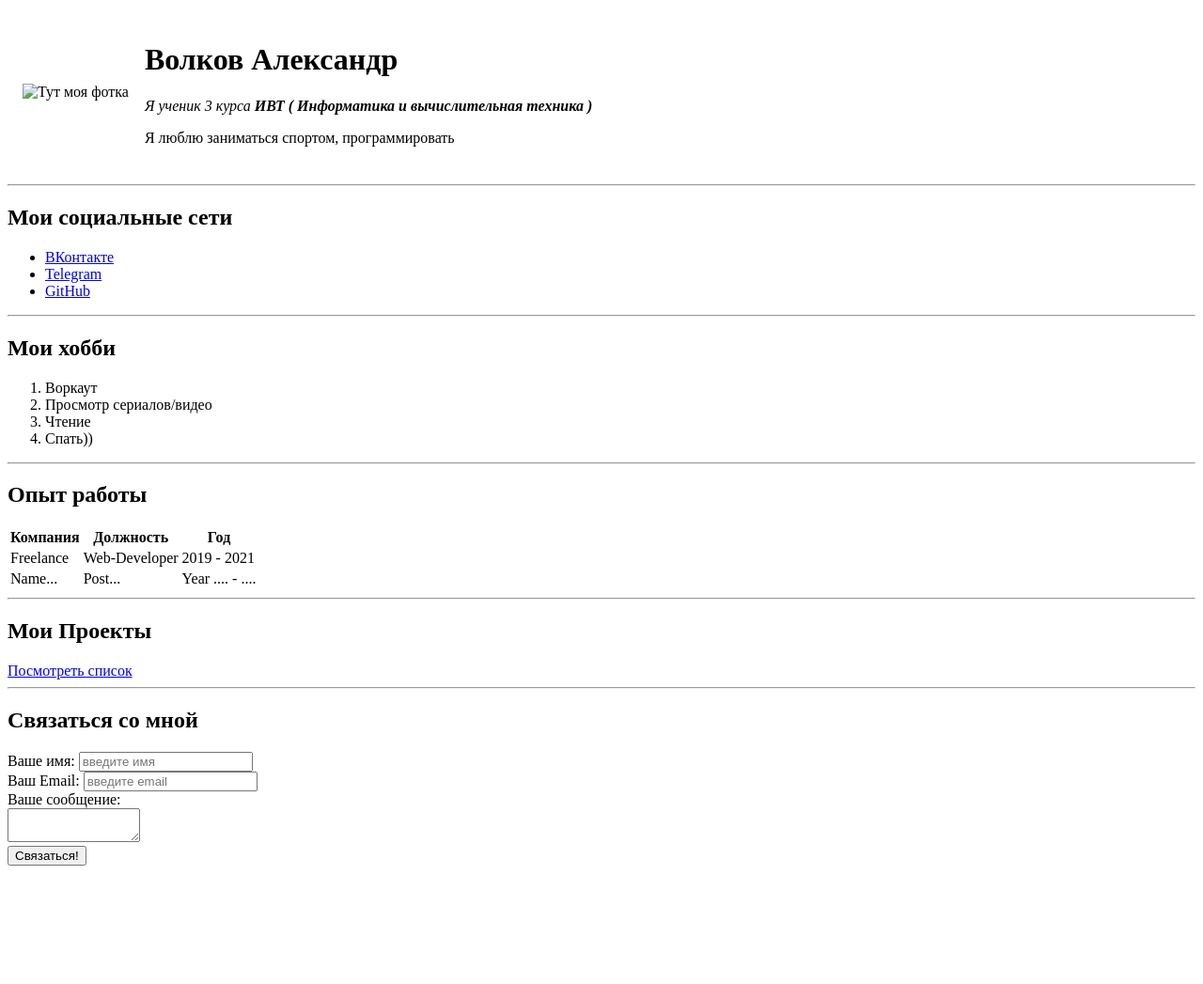
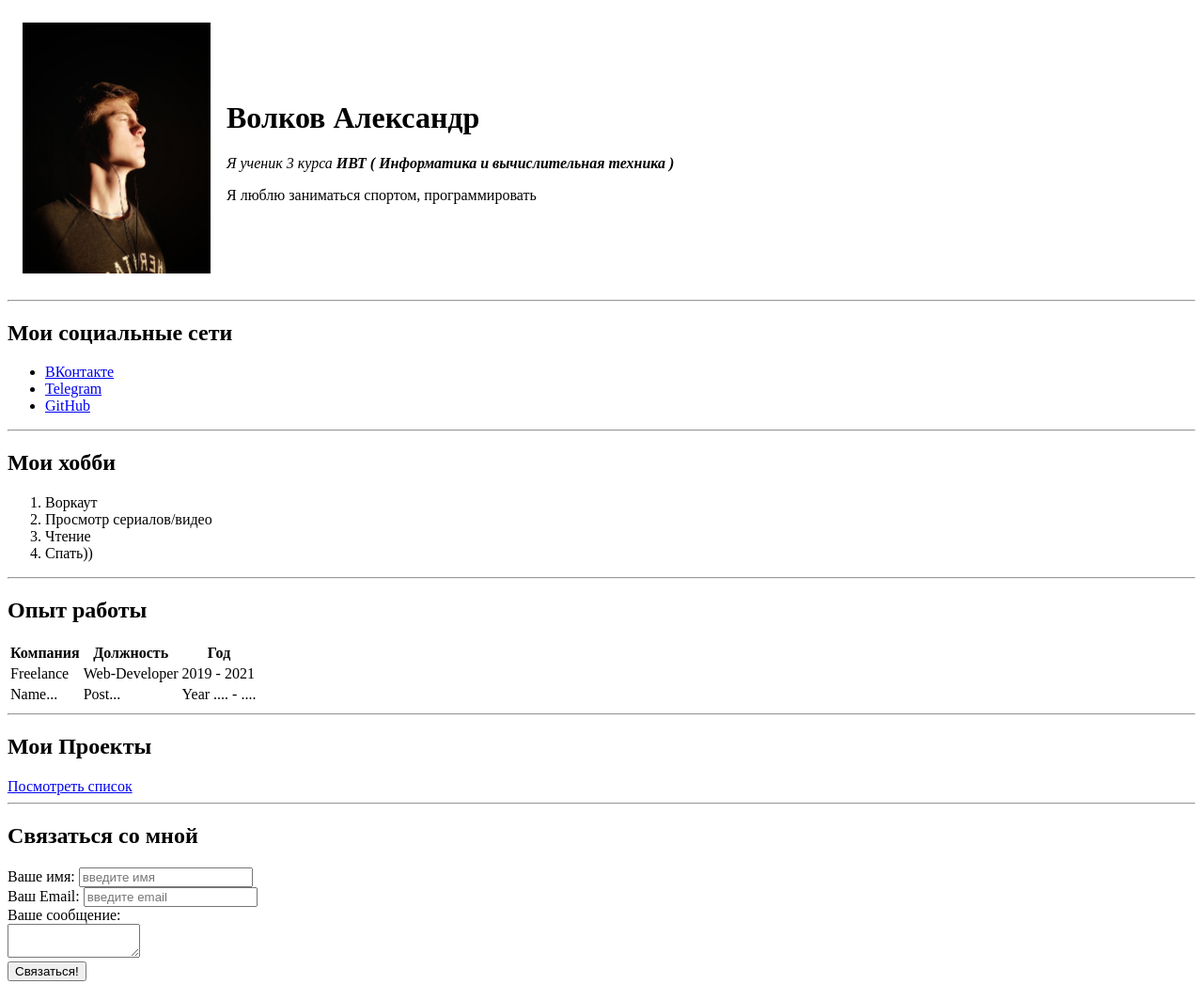
Before and after one commit to A1exWolf/cv, a plain HTML site: page index.html in a window 1280 px wide. Shown: the whole page at 94% size. Before the commit the page ends 929 px from the top, so only its background shows below. Drawn offline with Linux system fonts and the light colour scheme; the site is published under a folder, as on GitHub Pages, so addresses that start at the root find nothing.

Commit message:
Update index.html

```diff
--- a/index.html
+++ b/index.html
@@ -7,7 +7,7 @@
     <body>
         <table cellspacing="15">
             <tr>
-                <td><img src="/img/ava.jpg" alt="Тут моя фотка" width="200px"></td>
+                <td><img src="img/ava.jpg" alt="Тут моя фотка" width="200px"></td>
                 <td><h1>Волков Александр</h1>
                     <p><em>Я ученик 3 курса <strong>ИВТ ( Информатика и вычислительная техника )</strong></em></p>
                     <p>Я люблю заниматься спортом, программировать</p></td>
```
